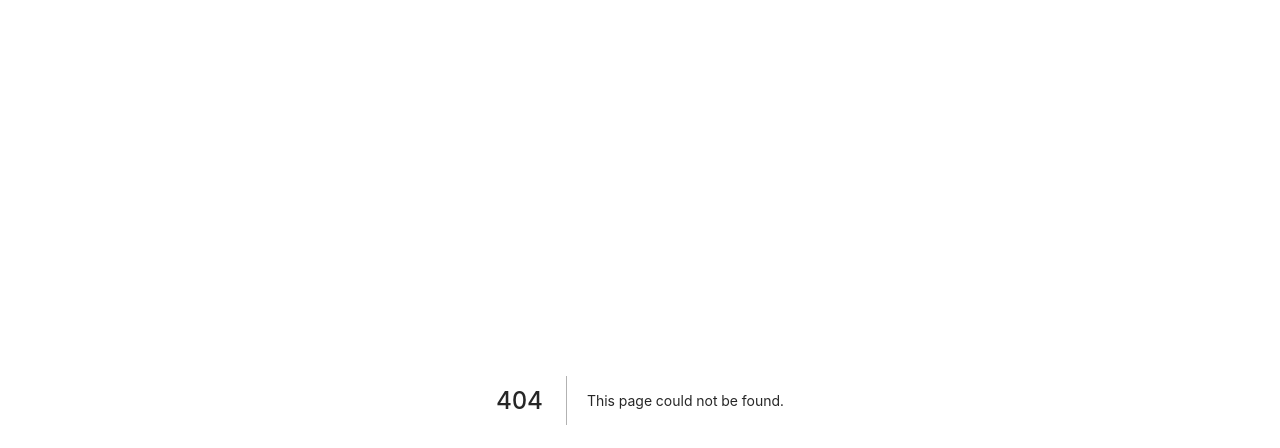
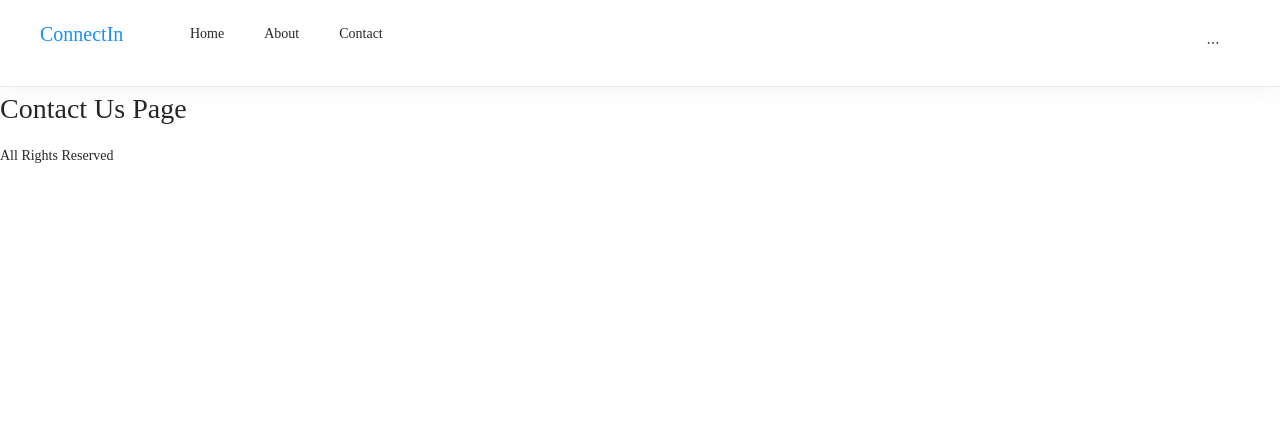
Before and after one commit to alipetarian/nextjs-styled-components-antd-typescript-starter, a Next.js app: page /contact-us in a window 1280 px wide. Before the commit this address had no page. Shown: the top 448 px of the page. Built offline with nearby package versions, Linux system fonts and the light colour scheme; a web font is replaced by a local one.

Commit message:
Added Pages

```diff
--- a/src/components/common/navbar/index.tsx
+++ b/src/components/common/navbar/index.tsx
@@ -44,7 +44,7 @@ const StyledNavbar = styled.nav`
 
   & .menuCon .ant-menu-horizontal {
     border-bottom: none;
-    line-height: 70px;
+    line-height: 67px;
 
   }
 
--- a/src/components/common/navbar/left-menu.tsx
+++ b/src/components/common/navbar/left-menu.tsx
@@ -10,10 +10,10 @@ const LeftMenu = ({ mode }:Iprops) => (
       <a href="/">Home</a>
     </Menu.Item>
     <Menu.Item key="mail">
-      <a href="#about">About</a>
+      <a href="/about-us">About</a>
     </Menu.Item>
     <Menu.Item key="alipay">
-      <a href="/contact">Contact Us</a>
+      <a href="/contact-us">Contact</a>
     </Menu.Item>
   </Menu>
 );
--- a/src/components/common/navbar/right-menu.tsx
+++ b/src/components/common/navbar/right-menu.tsx
@@ -3,10 +3,10 @@ import { Menu } from 'antd';
 const RightMenu = () => (
   <Menu mode="horizontal">
     <Menu.Item key="mail">
-      <a href="">Signin</a>
+      <a href="/login">Login</a>
     </Menu.Item>
     <Menu.Item key="app">
-      <a href="">Signup</a>
+      <a href="/register">Register</a>
     </Menu.Item>
   </Menu>
 );
--- /dev/null
+++ b/src/components/contact-us.tsx
@@ -0,0 +1,7 @@
+const ContactComp: React.FC = () => (
+  <h1>
+    Contact Us Page
+  </h1>
+);
+
+export default ContactComp;
--- a/src/pages/_app.tsx
+++ b/src/pages/_app.tsx
@@ -1,5 +1,5 @@
 /* eslint-disable react/jsx-props-no-spreading */
-import type { AppProps /* , AppContext */ } from 'next/app';
+import type { AppProps } from 'next/app';
 import 'antd/dist/antd.css';
 
 function MyApp({ Component, pageProps }: AppProps) {
--- /dev/null
+++ b/src/pages/contact-us.tsx
@@ -0,0 +1,17 @@
+import ContactComp from 'components/contact-us';
+import Head from 'next/head';
+import Layout from '../components/common/layout/index';
+
+export default function ContactPage() {
+  return (
+    <div>
+      <Head>
+        <title>Contact Us | ConnectIn</title>
+        <link rel="icon" href="/favicon.ico" />
+      </Head>
+      <Layout>
+        <ContactComp />
+      </Layout>
+    </div>
+  );
+}
```
Also changed, not shown: src/components/about-us.tsx (added, +7 -0 lines), src/components/login.tsx (added, +7 -0 lines), src/components/register.tsx (added, +7 -0 lines), src/pages/about-us.tsx (added, +17 -0 lines), src/pages/login.tsx (added, +17 -0 lines), src/pages/register.tsx (added, +17 -0 lines).
